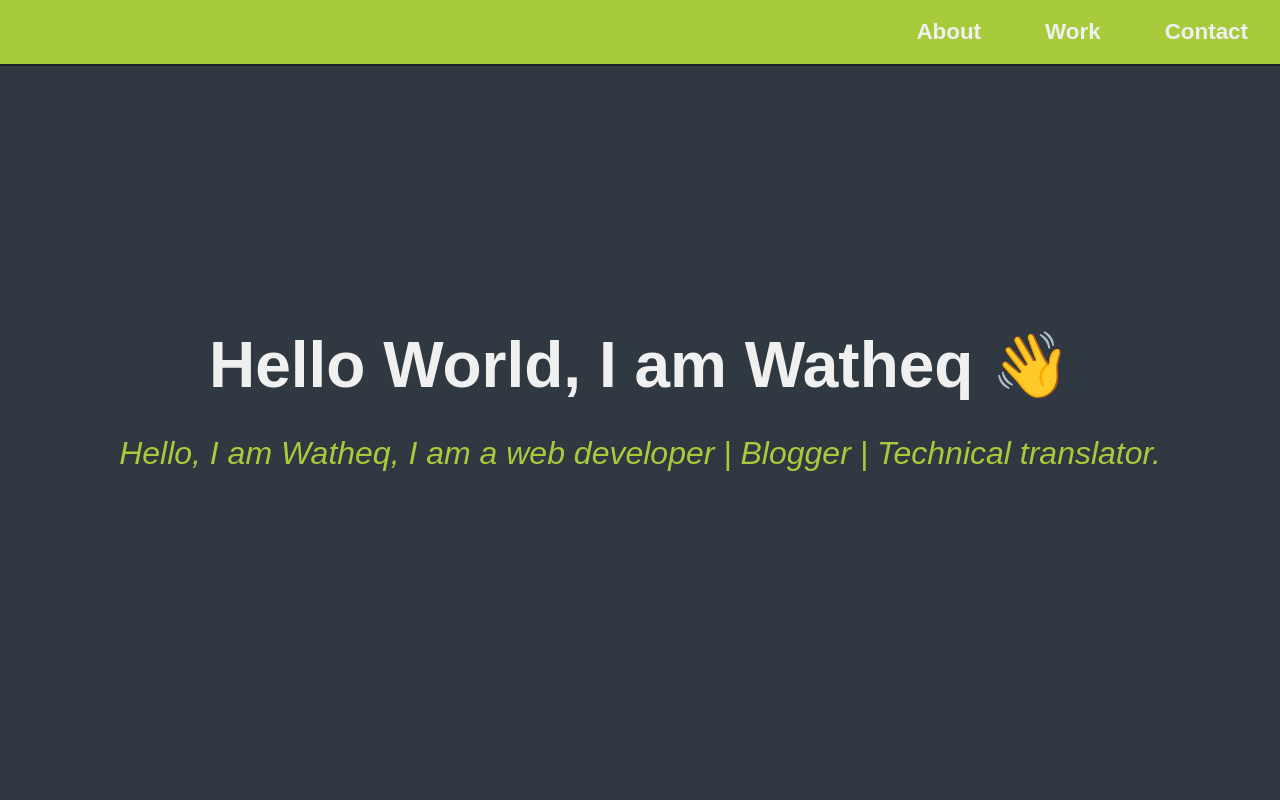
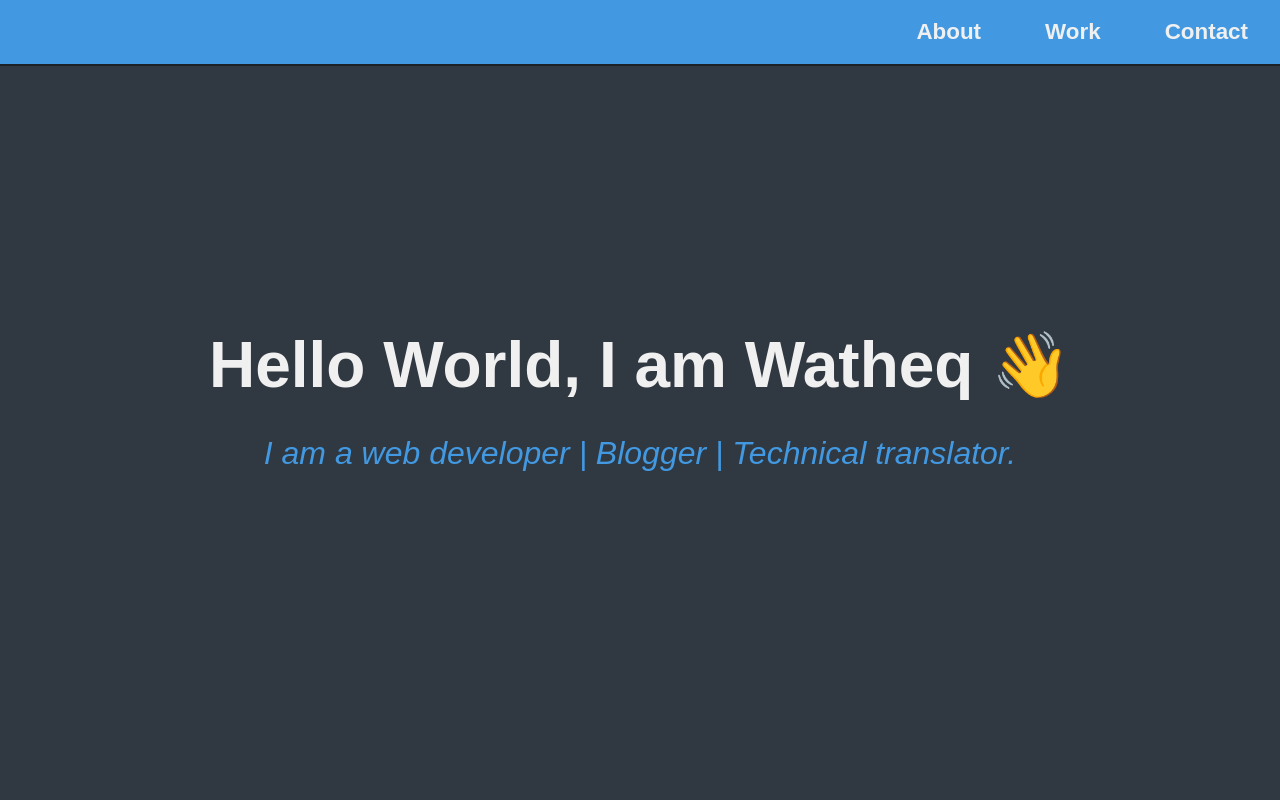
Before and after one commit to WatheqAlshowaiter/my-portfolio, a plain HTML site: page index.html in a window 1280 px wide. Shown: the top 800 px of the page. Drawn offline with Linux system fonts and the light colour scheme.

Commit message:
change color

```diff
--- a/index.html
+++ b/index.html
@@ -24,7 +24,7 @@
 			<h1>Hello World, I am Watheq <span class="wave">👋</span></span></h1>
 
 			<p>
-				Hello, I am Watheq, I am a web developer | Blogger | Technical
+				I am a web developer | Blogger | Technical
 				translator.
 			</p>
 		</section>
@@ -131,7 +131,7 @@
 		</section>
 		<footer>
 			<p>
-				Made with <span style="color: #A7CB3B;">&hearts;</span> by Watheq Alshowaiter in Yemen as a part of freeCodeCamp
+				Made with <span style="color: #4299E1;">&hearts;</span> by Watheq Alshowaiter in Yemen as a part of freeCodeCamp
 				curriculum
 			</p>
 
--- a/style.css
+++ b/style.css
@@ -1,9 +1,9 @@
 /* General styling */
 :root {
-	--main-red: #A7CB3B;
+	--main-red: #4299E1;
 	--main-gray: #959697;
 	--main-white: #f0f0f0;
-	--main-blue: #45567d;
+	--main-blue: #2C5282;
 	--bg-gray: #303841;
 }
 
@@ -200,7 +200,7 @@ img {
 	transition: color 0.3s ease-out;
 }
 .projects-grid a:hover .code {
-	color: #A7CB3B;
+	color: var(--main-red);
 }
 
 /* .projects-grid a:hover .project-title{
```
